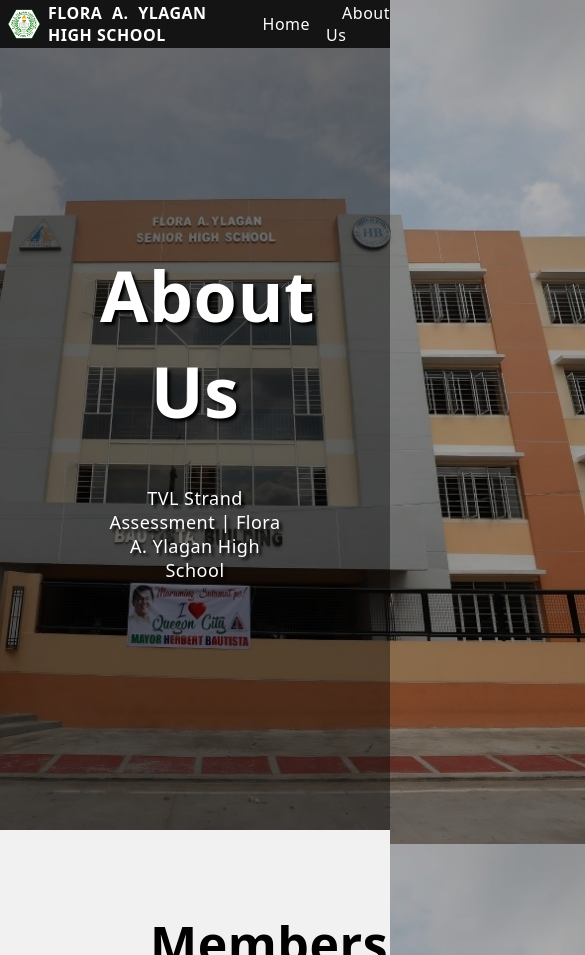
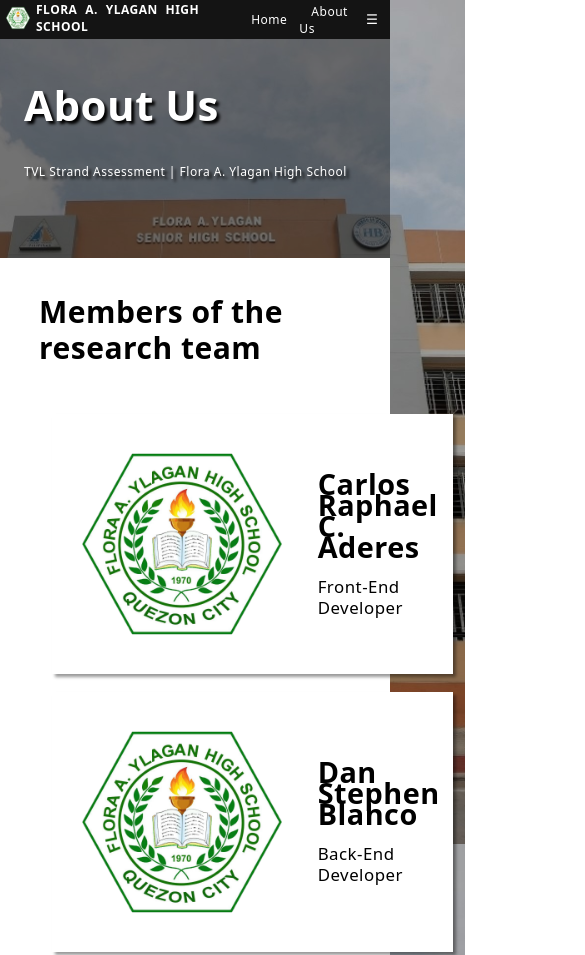
Before and after one commit to aCarlos17/fayhs-tvlsa, a plain HTML site: page pages/about/about.html in a window 390 px wide. Shown: the top 955 px of the page, 585 px wide, since content can reach past the window. Drawn offline with Linux system fonts and the light colour scheme; files whose address does not match are found by name.

Commit message:
Style about page for phone displays 350px

```diff
--- a/pages/about/about.css
+++ b/pages/about/about.css
@@ -1,16 +1,20 @@
+html {
+    font-size: 12px;
+}
+
 body {
     background-color: #ffffff;
     background-image: url(../../images/school-building.jpeg);
     background-size: cover;
     background-repeat: no-repeat;
     background-attachment: fixed;
-    font-family: system-ui, -apple-system, BlinkMacSystemFont, 'Segoe UI', Roboto, Oxygen, Ubuntu, Cantarell, 'Open Sans', 'Helvetica Neue', sans-serif;
-    letter-spacing: .5px;
-    font-weight: 400;
-	text-align: justify;
+    background-position: center;
 
     margin: 0;
     padding: 0;
+    font-family: system-ui, -apple-system, BlinkMacSystemFont, 'Segoe UI', Roboto, Oxygen, Ubuntu, Cantarell, 'Open Sans', 'Helvetica Neue', sans-serif;
+    letter-spacing: .5px;
+    text-align: justify;
 }
 
 .top-button, .bottom-button, .tos-button, li a {
@@ -76,39 +80,91 @@ li a:hover {
     background-color: #000;
 }
 
-/* Header */
+/* Dropdown Menu for Phone Displays */
+.dropdown-menu {
+    background-color: #141414;
+    color: white;
+    padding: 1rem;
+    border: none;
+}
+
+.dropdown {
+    position: relative;
+    display: inline-block;
+}
+
+.dropdown-content {
+    display: none;
+    position: fixed;
+    background-color: #141414;
+    min-width: 15vw;
+    right: 0;
+}
+
+.dropdown-content a {
+    color: #fff;
+    background-color: #141414;
+    padding: 1rem;
+    text-decoration: none;
+    display: block;
+}
+
+.dropdown-content a:hover {
+    background-color: #000;
+}
+
+.dropdown:hover .dropdown-content {
+    display: block;
+}
+
+.dropdown:hover .dropdown-menu {
+    background-color: #000;
+}
+
+/* -------------------- Header -------------------- */
 #header {
-    display: block;
-    font-size: 35px;
-    padding: 200px 100px;
-    text-decoration: none;
-    text-align: center;
+    display: flex;
+    justify-content: center;
+    align-items: baseline;
+    flex-direction: column;
+
+    padding: 4rem 2rem;
+    text-align: left;
     background-color: rgba(0, 0, 0, 0.4);
 
     color: #ffffff;
     text-shadow: 3px 3px 3px rgba(0, 0, 0, 1.0);
 }
 
-#school {
-    font-size: 18px;
+#header h1 {
+    font-size: 3.5rem;
+}
+
+#header p {
+    font-size: 1rem;
     margin: 0;
-    font-weight: 400;
-    color: #fff;
-    margin-bottom: 3rem;
+}
+
+#header h1, #header p {
+    margin-bottom: 2.5rem;
 }
 
 /* Contributors / Members of the Research Team */
 #contributors {
-    display: block;
-    background-color: #f1f1f1;
-    padding: 80px 150px;
-    text-align: center;
+    text-align: left;
+    padding: 3rem 10vw;
+    display: flex;
+    align-items: baseline;
+    justify-content: space-evenly;
+    flex-direction: column;
+    background-color: #fff;
 }
 
 .contributors-welcome {
-    font-size: 50px;
-    margin: 0 0 80px;
+    font-size: 2.5rem;
+    margin: 0 0 4rem;
     font-weight: 600;
+    line-height: 3rem;
 }
 
 .members {
--- a/pages/about/about.html
+++ b/pages/about/about.html
@@ -15,9 +15,17 @@
         <span><img src="images/logo.png" alt="icon"><a href="https://fayhs.depedqc.ph">FLORA A. YLAGAN HIGH SCHOOL</a></span>
 
         <ul>
-            <li><a href="../../index.html">Home</a></li>
-            <li><a href="#">About Us</a></li>
+            <li><a href="#">Home</a></li>
+            <li><a href="pages/about/about.html">About Us</a></li>
         </ul>
+
+        <div class="dropdown">
+            <button class="dropdown-menu">☰</button>
+            <div class="dropdown-content">
+                <a href="#">Home</a>
+                <a href="pages/about/about.html">About Us</a>
+            </div>
+        </div>
     </div>
 
     <!-- Header -->
--- a/style.css
+++ b/style.css
@@ -8,7 +8,7 @@ body {
     background-size: cover;
     background-repeat: no-repeat;
     background-attachment: fixed;
-    background-position: center top;
+    background-position: center;
 
     margin: 0;
     padding: 0;
@@ -107,7 +107,6 @@ li a:hover {
     padding: 1rem;
     text-decoration: none;
     display: block;
-    z-index: 5;
 }
 
 .dropdown-content a:hover {
```
